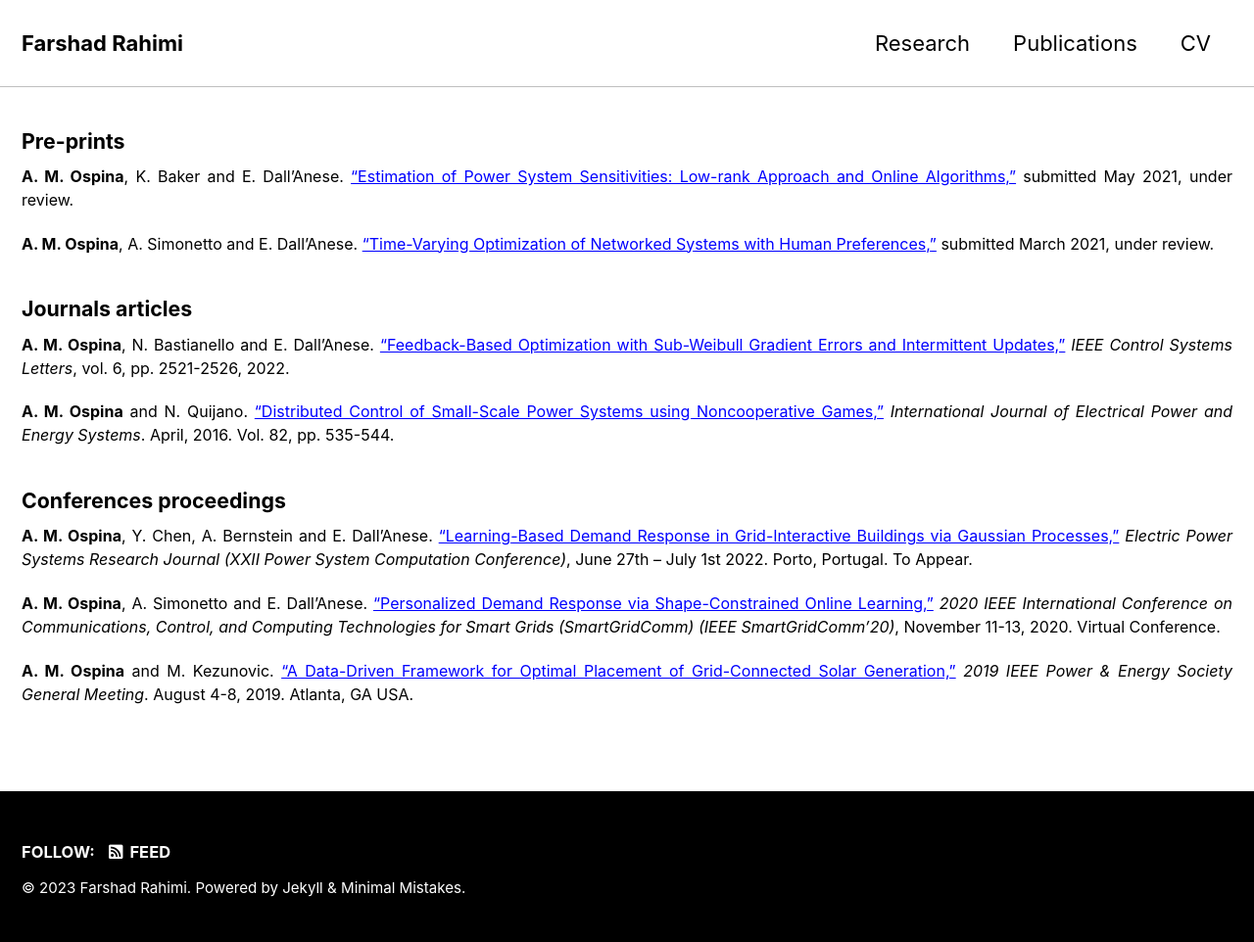
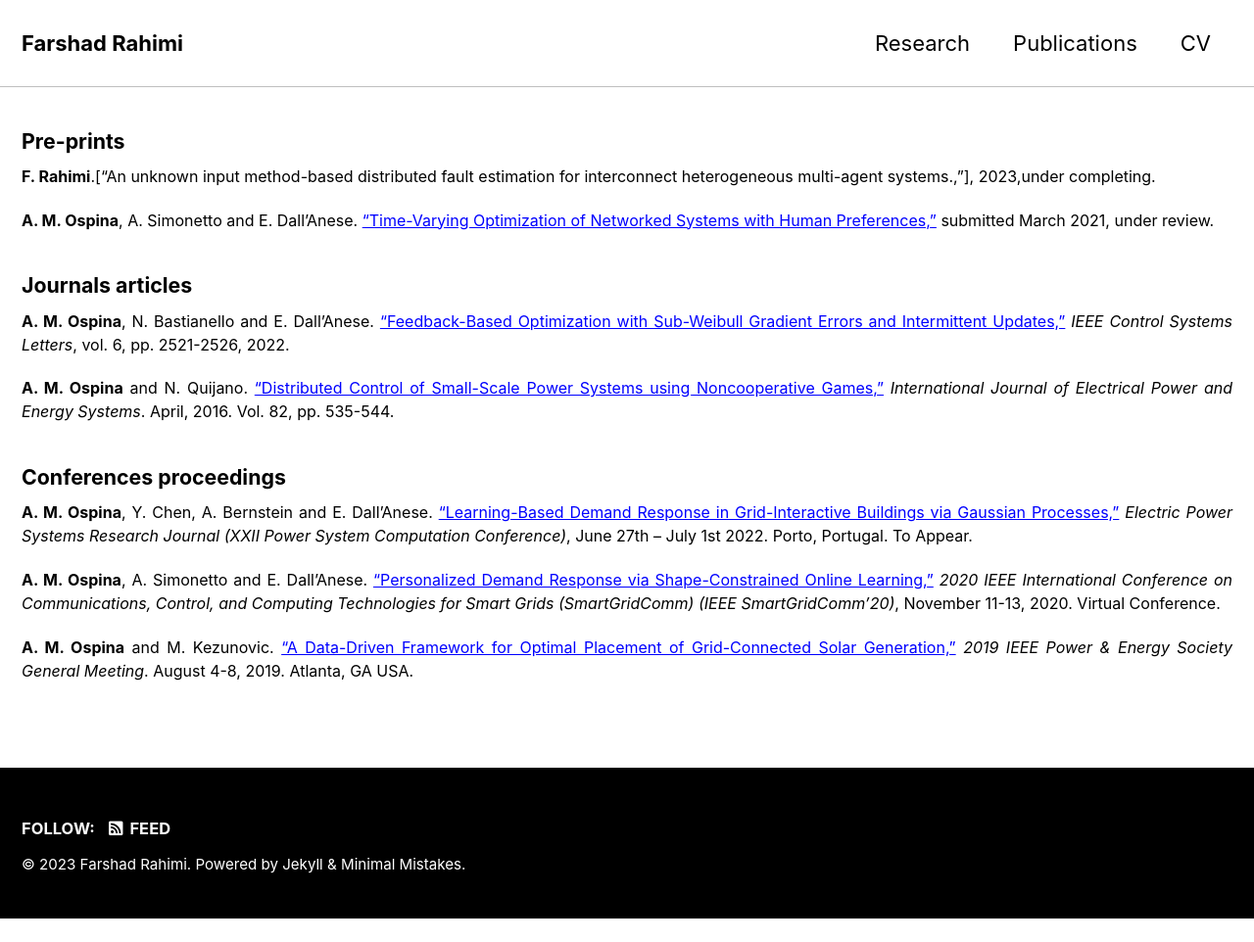
Before and after one commit to Farshad-Rahimi/farshad-rahimi.github.io, a Jekyll site: the page built from _pages/publications.md, in a window 1280 px wide. Shown: the whole page at 98% size. Built offline with Jekyll 4.4.1, drawn with Linux system fonts in a browser that asks for light colours; cached includes are drawn as plain includes; after the commit the page ends 938 px from its top, so only the background shows below that.

Commit message:
Update publications.md

```diff
--- a/_pages/publications.md
+++ b/_pages/publications.md
@@ -9,8 +9,7 @@ author_profile: false
 #### Pre-prints
 
 {: .text-justify style="font-size: 12pt" reversed="reversed"}
-**A. M. Ospina**, K. Baker and E. Dall’Anese. ["Estimation of Power System Sensitivities: Low-rank
-Approach and Online Algorithms,"](https://arxiv.org/pdf/2006.16346.pdf) submitted May 2021, under review.
+**F. Rahimi**.["An unknown input method-based distributed fault estimation for interconnect heterogeneous multi-agent systems.,"], 2023,under completing.
 
 {: .text-justify style="font-size: 12pt" reversed="reversed"}
 **A. M. Ospina**, A. Simonetto and E. Dall’Anese. ["Time-Varying Optimization of Networked Systems with Human Preferences,"](https://arxiv.org/pdf/2103.13470.pdf) submitted March 2021, under review.
```
